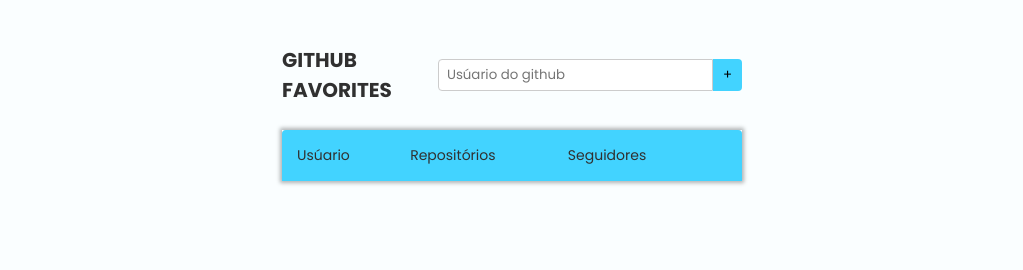
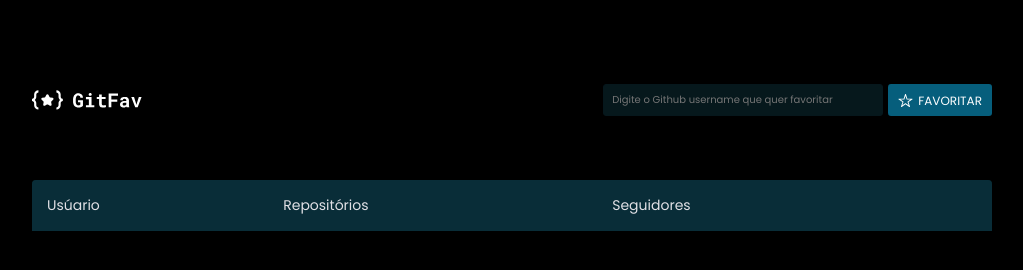
Before and after one commit to alvesgc/Git-Favorites, a plain HTML site: page index.html in a window 1280 px wide. Shown: the whole page, without its empty margins (128-1151 px from the left). Drawn offline with Linux system fonts and the light colour scheme.

Commit message:
Alterações no design

```diff
--- a/index.html
+++ b/index.html
@@ -10,11 +10,11 @@
 <body>
    <div id="app">
     <header>
-      <h1>GitHub Favorites</h1>
+      <img class="gitfav" src="assets/Gitfav.svg">
       <div class="search">
         <label class="sr-only"for="input-search">Usúario do Github</label>
-        <input id="input-search"type="text" placeholder="Usúario do github">
-        <button>&plus;</button>
+        <input id="input-search"type="text" placeholder="Digite o Github username que quer favoritar">
+        <button><img src="assets/star.svg">favoritar</button>
       </div>
     </header>
     <table>
--- a/js/favorites.js
+++ b/js/favorites.js
@@ -119,7 +119,7 @@
       2589
     </td>
     <td>
-      <button class="remove">&times;</button>
+      <button class="remove">Remover</button>
     </td>
 `
 return tr
--- a/style.css
+++ b/style.css
@@ -17,7 +17,7 @@
 body{
   font-size: 1.6rem;
   color: var(--text-color);
-  background-color: rgb(250, 254, 255);
+  background-color: #000;
 }
 
 body *{
@@ -25,7 +25,18 @@
 }
 
 button {
-
+  font-size: 1.2rem;
+  color: #fff;
+  text-transform: uppercase;
+  display:flex;
+  align-items: center;
+  line-height: 1.5rem;
+  gap: 0.5rem;
+  font-weight: 500;
+}
+button > img {
+  width: 1.5rem;
+  height: 1.5rem;
 }
 .sr-only {
   position: absolute;
@@ -40,7 +51,7 @@
 }
 #app {
   padding: 2rem;
-  max-width: 500px;
+  max-width: 100rem;
   margin: 0 auto;
 }
 header {
@@ -51,26 +62,32 @@
   margin: 2.5rem 0;
 }
 
-header h1 {
-  font-size: 2rem;
-  text-transform: uppercase;
+header > img {
+  width: 11rem;
+  height: 11rem;
 }
 
 .search {
   display: flex;
   align-items: center;
+  gap: 0.5rem;
 }
 
 .search input {
+  color: #fff;
+  background: #06181C;
+  font-size: 1rem;
+  line-height: 100%;
   height: 3.2rem;
-  border: 1px solid #ccc;
-  border-radius: .4rem 0 0 .4rem;
+  border: 1px solid #06171c;
+  border-radius: .3rem;
   padding: 0 .8rem;
+  min-width: 28rem;
 }
 
 .search button {
-  background-color: var(--primary-color);
-  border-radius: 0 .4rem .4rem 0;
+  background-color:#065E7C;
+  border-radius: .3rem;
   height: 3.2rem;
   border: none;
   padding: 0 1rem;
@@ -84,15 +101,14 @@
 table{
   width: 100%;
   border-collapse: collapse;
-  box-shadow: 0 0 .4rem .2rem rgba(0,0,0,0.3)
 }
 table * {
   font-size: 1.4rem;
-  color: var(--text-color);
+  color: rgba(225, 225, 230, 1);
 }
 
 table th {
- background: var(--primary-color);
+ background: rgba(9, 45, 56, 1);
  text-align: left;
  font-weight: normal;
  padding: 1.5rem;
@@ -107,11 +123,13 @@
 }
 
 table tr:nth-child(even) {
-  background: #eee;
+  background:rgba(6, 22, 27, 0.5);
+  ;
 }
 
 table tr:nth-child(odd) {
-  background: #ddd;
+  background: rgba(6, 24, 28, 1);
+
 }
 
 table td  {
@@ -146,6 +164,6 @@
 td .remove {
   background: none;
   border: none;
-  color: red;
+  color: rgba(247, 90, 104, 1);
   cursor: pointer;
 }
```
Also changed, not shown: assets/Gitfav.svg (added), assets/star.svg (added), 1 other file.
